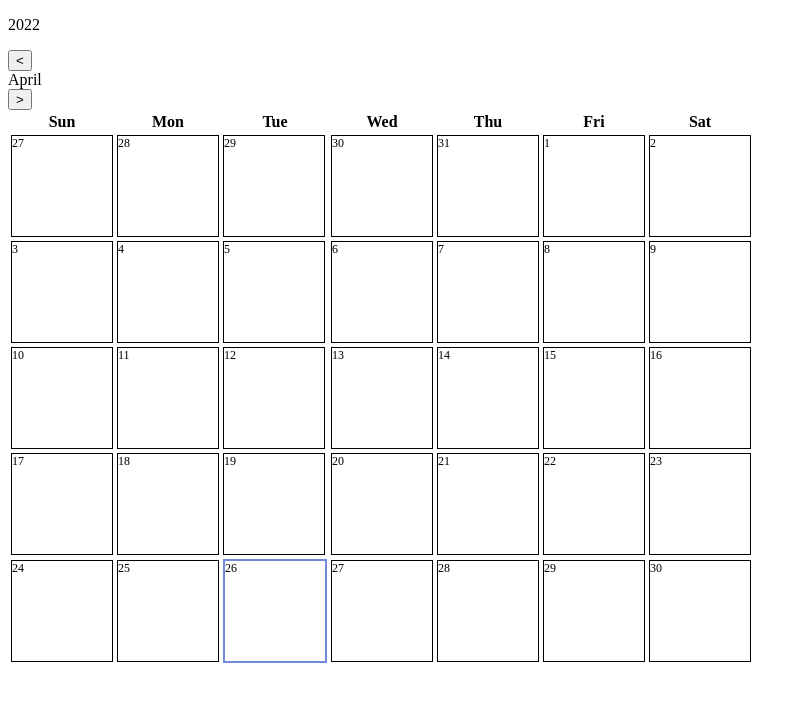
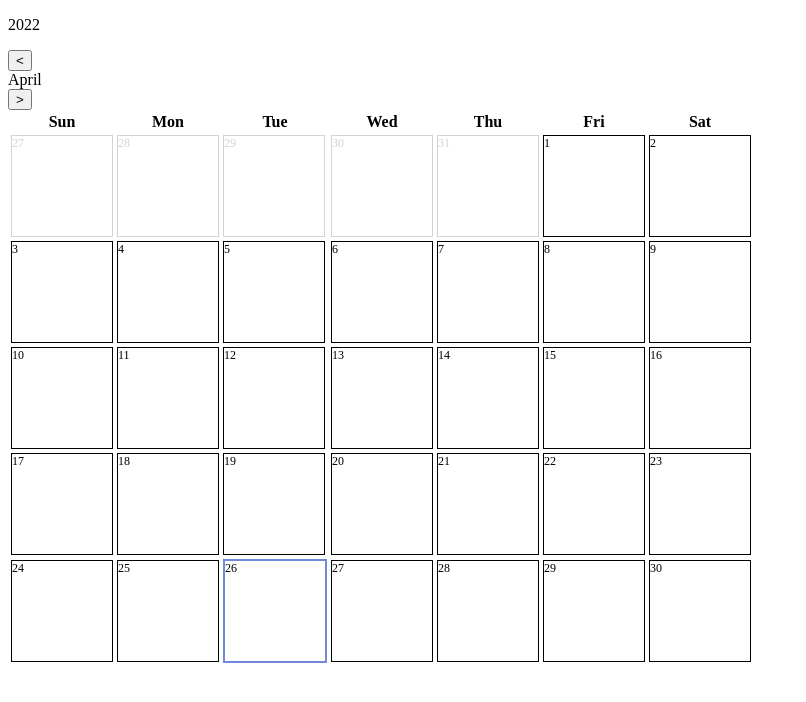
Before and after one commit to Adel-es/mogakko_bot_front, a React (Create React App) app: page /manage in a window 1280 px wide. Shown: the top 702 px of the page, without its empty margins (0-806 px from the left). Built offline with nearby package versions, Linux system fonts and the light colour scheme.

Commit message:
feat : 달력에서 현재 month가 아닌 day를 다른 색으로 구별

```diff
--- a/src/components/CalendarBody.js
+++ b/src/components/CalendarBody.js
@@ -1,4 +1,4 @@
-import { startOfDay, startOfMonth, compareAsc } from "date-fns";
+import { format, startOfDay, startOfMonth, compareAsc } from "date-fns";
 import CalendarDay from "../elements/CalendarDay";
 import { GenerateOneMonth } from "../common/utils/CalendarDateGeneration";
 import { useState } from "react";
@@ -21,10 +21,14 @@ function CalendarBody({ currentDay }) {
 	const [clickedDay, setClickedDay] = useState(false);
 	const [selectedDay, setSelectedDay] = useState(currentDay);
 
-	const onClickCalendarDay = (data) => {
-		console.log(data);
-		setClickedDay((current) => !current);
-		setSelectedDay(data);
+	const onClickCalendarDay = (day) => {
+		if (compareAsc(day, selectedDay) === 0) {
+			setClickedDay((current) => !current);
+		} else {
+			setClickedDay(true);
+			setSelectedDay(day);
+		}
+		console.log(format(day, "d"));
 	};
 
 	return (
@@ -47,14 +51,9 @@ function CalendarBody({ currentDay }) {
 											? true
 											: false
 									}
-									isToday={
-										compareAsc(day.currentDay, startOfDay(TODAY)) === 0
-											? true
-											: false
-									}
-								>
-									{day.currentDay}
-								</CalendarDay>
+									isToday={day.isToday}
+									isCurMonth={day.isCurMonth}
+								></CalendarDay>
 							</td>
 						))}
 					</tr>
--- a/src/elements/CalendarDay.js
+++ b/src/elements/CalendarDay.js
@@ -2,21 +2,14 @@ import styled from "styled-components";
 import "../styles/Colors.module.css";
 import { format } from "date-fns";
 import { useState, useEffect } from "react";
-function CalendarDay({ currentDay, isClicked, isToday }) {
-	// const [isBoxClicked, setIsBoxClicked] = useState(false);
-	// const onClickDayBox = () => {
-	// 	setIsBoxClicked((current) => !current);
-	// };
+function CalendarDay({ currentDay, isClicked, isToday, isCurMonth }) {
 	const day = format(currentDay, "d");
-	const onClickBox = (data) => {
-		console.log(data);
-	};
 	return (
 		<StyledCalendarDayBox
 			isClicked={isClicked}
 			isToday={isToday}
+			isCurMonth={isCurMonth}
 			value={currentDay}
-			// onClick={onClickBox(day)}
 		>
 			<StyledCalendarDate>{day}</StyledCalendarDate>
 			<StyledCarlendarDayTagBox></StyledCarlendarDayTagBox>
@@ -26,16 +19,25 @@ function CalendarDay({ currentDay, isClicked, isToday }) {
 const StyledCalendarDayBox = styled.div`
 	height: 100px;
 	width: 100px;
-	border: ${(props) =>
+	${(props) =>
+		!props.isCurMonth ? borderDayBoxCurMonth : borderDayBoxDefault};
+	${(props) =>
 		props.isClicked
 			? borderDayBoxClicked
 			: props.isToday
 			? borderDayBoxToday
-			: borderDayBoxDefault};
+			: ``};
 `;
-const borderDayBoxDefault = `1px solid black`;
-const borderDayBoxClicked = `1px solid tomato`;
-const borderDayBoxToday = `2px solid var(--discord-color-blue)`;
+const borderDayBoxDefault = `border: 1px solid black;`;
+const borderDayBoxClicked = `
+	--clicked-color: tomato;
+	border: 1px solid var(--clicked-color);
+	background-color: var(--clicked-color);`;
+const borderDayBoxToday = `border: 2px solid var(--discord-color-blue);`;
+const borderDayBoxCurMonth = `
+	--current-month-color: lightgray;
+	border: 1px solid var(--current-month-color);
+	color: var(--current-month-color);`;
 const StyledCalendarDate = styled.div`
 	height: 20px;
 	font-size: 12px;
```
